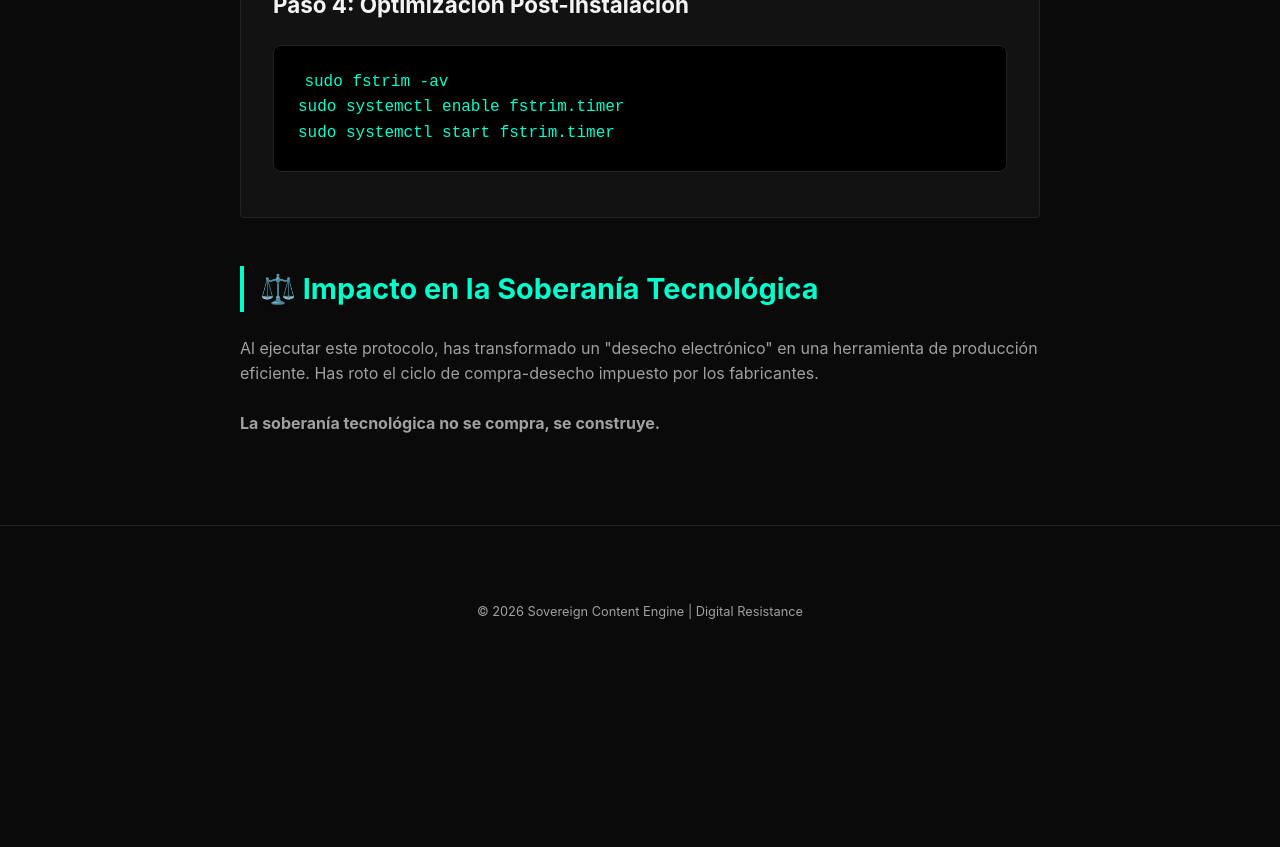
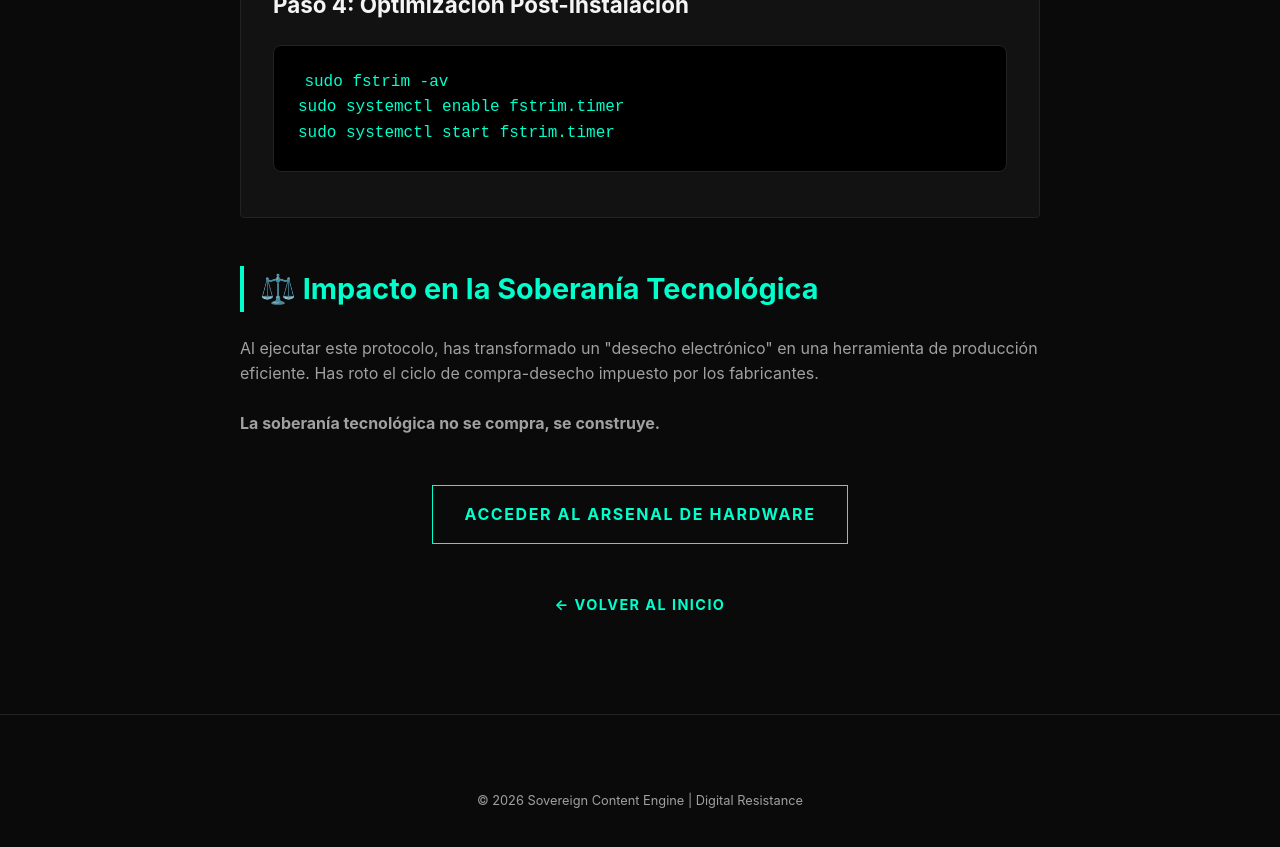
Before and after one commit to petit69/sovereign-content-engine, a Jekyll site: the page ssd.html, which Jekyll copies as it is, in a window 1280 px wide and 900 px high, scrolled down 1663 px. Shown: the top 847 px of the window. Built offline with Jekyll 4.4.1, drawn with Linux system fonts in a browser that asks for light colours; before the commit the page ends 2374 px from its top, so only the background shows below that.

Commit message:
deploy: add CTA and bottom nav to guide

```diff
--- a/ssd.html
+++ b/ssd.html
@@ -181,7 +181,13 @@ sudo systemctl start fstrim.timer</code></pre>
         <h2>⚖️ Impacto en la Soberanía Tecnológica</h2>
         <p>Al ejecutar este protocolo, has transformado un "desecho electrónico" en una herramienta de producción eficiente. Has roto el ciclo de compra-desecho impuesto por los fabricantes.</p>
         <p><strong>La soberanía tecnológica no se compra, se construye.</strong></p>
+
+    <div style="text-align:center; margin: 3rem 0;">
+        <a href="recursos.html" style="color: var(--accent-color); text-decoration: none; font-weight: bold; text-transform: uppercase; letter-spacing: 0.1em; border: 1px solid var(--accent-color); padding: 1rem 2rem; display: inline-block; transition: all 0.3s ease;" onmouseover="this.style.background='var(--accent-color)';this.style.color='var(--bg-color)'" onmouseout="this.style.background='transparent';this.style.color='var(--accent-color)'">Acceder al Arsenal de Hardware</a>
     </div>
+<div style="text-align:center; margin-bottom: 2rem;">
+    <a href="index.html" style="color: var(--accent-color); text-decoration: none; font-weight: bold; text-transform: uppercase; font-size: 0.9rem; letter-spacing: 0.1em;">← Volver al Inicio</a>
+</div></div>
     <div class="footer">
         <p>© 2026 Sovereign Content Engine | Digital Resistance</p>
     </div>
```
